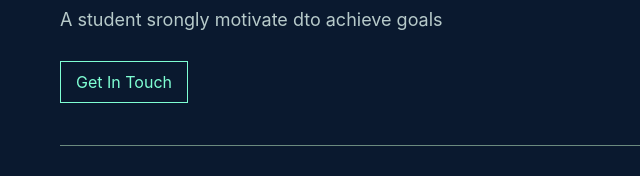
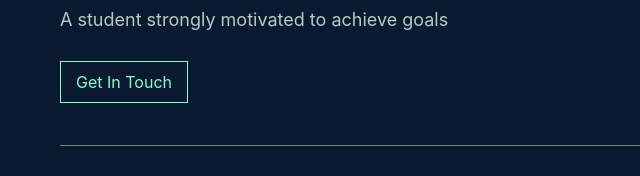
Before and after one commit to amogh-nagar/Port-folio, a website: page index.html in a window 1280 px wide. Shown: the part 447-623 px from the top of the page, 60-700 px from the left. Drawn offline with nearby package versions, Linux system fonts and the light colour scheme.

Commit message:
new image

```diff
--- a/index.html
+++ b/index.html
@@ -202,7 +202,7 @@
           </div>
           <div class="pdiv">
             <p class="intro__p">
-              A student srongly motivate dto achieve goals
+              A student strongly motivated to achieve goals
             </p>
           </div>
           <div class="link">
```
